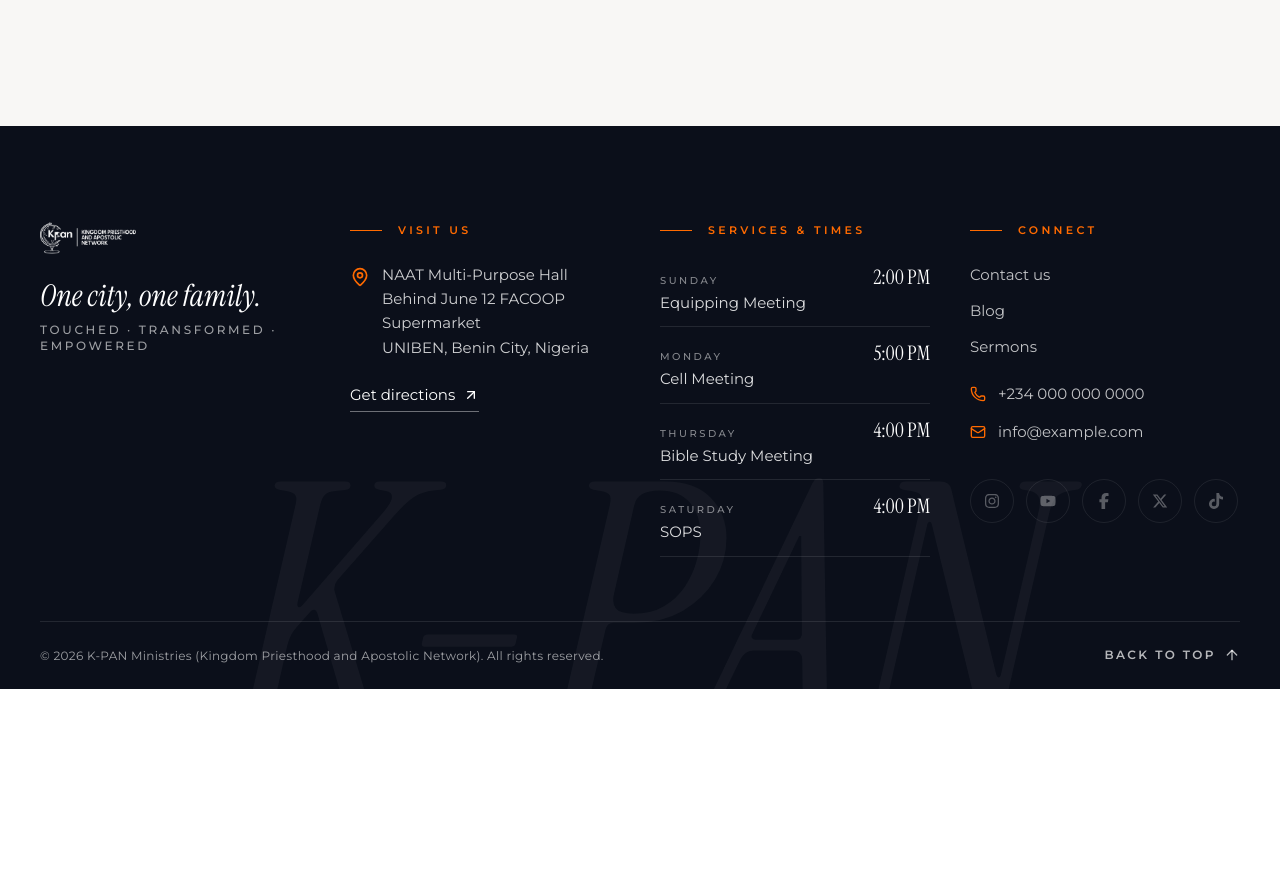
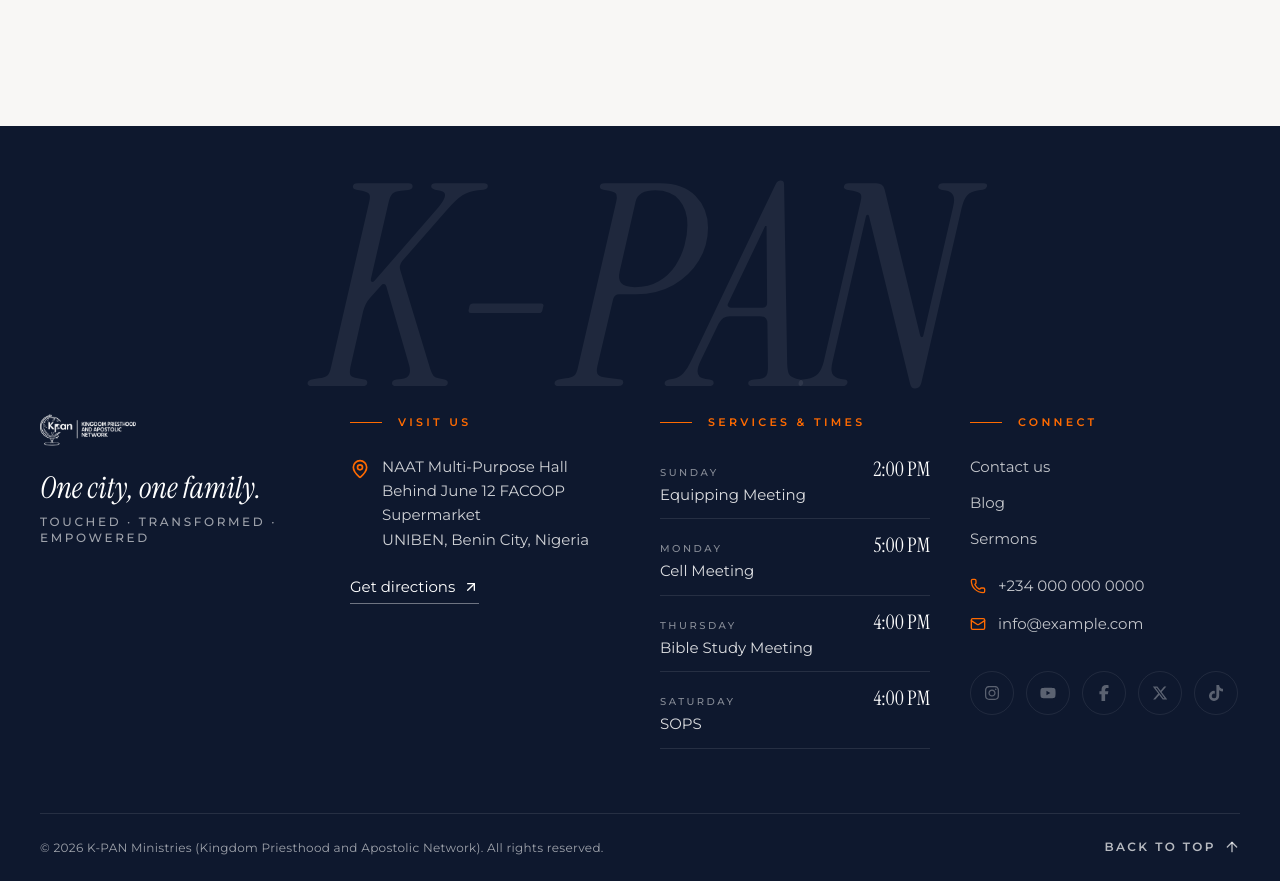
Before and after one commit to ShescoWebdev/KPAN_Ministries, a React (Vite) app in the folder frontend/: page / in a window 1280 px wide. Shown: the part 5691-6572 px from the top of the page. Before the commit the page ends 6380 px from the top, so only its background shows below. Built offline with nearby package versions, Linux system fonts and the light colour scheme; a web font is replaced by a local one.

Commit message:
feat: update footer component with faint backdrop name styling and adjust background color

```diff
--- a/frontend/src/components/layout/Footer.jsx
+++ b/frontend/src/components/layout/Footer.jsx
@@ -49,6 +49,10 @@
 const socialCircle =
   'grid h-11 w-11 place-items-center rounded-full border border-white/20 text-white/80 transition-colors duration-300'
 
+  // Faint backdrop name styling
+const backdropName =
+  'font-brand-serif pointer-events-none absolute select-none whitespace-nowrap text-[length:clamp(7rem,22vw,22rem)] italic leading-none text-white/[0.07]'
+
 // Orange line and label
 function ColumnTitle({ children }) {
   return (
@@ -63,16 +67,18 @@
 
 export default function Footer() {
   return (
-    <footer className="relative overflow-hidden bg-[#0b0f1a] text-white transition-colors duration-500 dark:bg-[#05070f]">
-      {/* Faint backdrop name */}
-      <span
-        aria-hidden="true"
-        className="font-brand-serif pointer-events-none absolute bottom-0 left-1/2 -translate-x-1/2 translate-y-[30%] select-none whitespace-nowrap text-[length:clamp(8rem,28vw,28rem)] italic leading-none text-white/[0.04]"
-      >
+    <footer className="relative overflow-hidden bg-[#0e182e] text-white transition-colors duration-500 dark:bg-[#0b1426]">
+      {/* Bottom Faint backdrop name */}
+      <span aria-hidden="true" className={`${backdropName} md:hidden bottom-0 left-4 translate-y-[30%] sm:left-8`}>
         K-PAN
       </span>
 
-      <div className="relative mx-auto w-full max-w-7xl px-5 pt-16 sm:px-8 md:pt-24 lg:px-10">
+      {/* Top Faint backdrop name */}
+      <span aria-hidden="true" className={`${backdropName} right-4 top-6 sm:right-8 md:left-1/2 md:right-auto md:-translate-x-1/2`}>
+        K-PAN
+      </span>
+
+      <div className="relative mx-auto w-full max-w-7xl px-5 pt-32 sm:px-8 sm:pt-40 md:pt-48 lg:px-10 lg:pt-56 xl:pt-72 2xl:pt-80">
         <div className="grid gap-12 sm:grid-cols-2 xl:grid-cols-4 xl:gap-10">
           {/* Brand */}
           <Reveal origin="origin-left">
```
